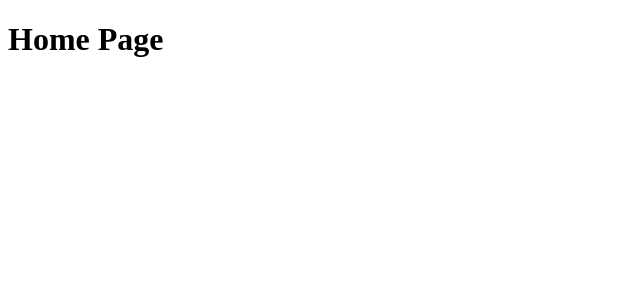
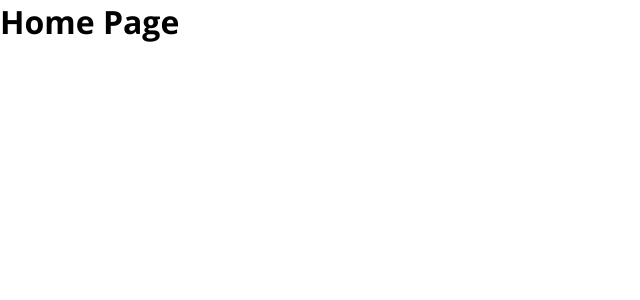
Before and after one commit to emozart/teste-rd, a React (Create React App) app: page / in a window 1280 px wide. Shown: the top 300 px of the page, without its empty margins (0-640 px from the left). Built offline with nearby package versions, Linux system fonts and the light colour scheme.

Commit message:
Definição de estilos globais
Instalação do Styled-Components e criação do arquivo de estilos globais

```diff
--- a/package.json
+++ b/package.json
@@ -13,6 +13,7 @@
     "react": "^16.13.1",
     "react-dom": "^16.13.1",
     "react-scripts": "3.4.3",
+    "styled-components": "^5.2.0",
     "typescript": "~3.7.2"
   },
   "scripts": {
@@ -37,6 +38,7 @@
     ]
   },
   "devDependencies": {
+    "@types/styled-components": "^5.1.3",
     "@typescript-eslint/eslint-plugin": "^4.1.0",
     "@typescript-eslint/parser": "^4.1.0",
     "eslint": "6.6.0",
--- a/public/index.html
+++ b/public/index.html
@@ -5,6 +5,9 @@
   <meta charset="utf-8" />
   <meta name="viewport" content="width=device-width, initial-scale=1" />
   <meta name="theme-color" content="#000000" />
+  <link
+    href="https://fonts.googleapis.com/css2?family=Open+Sans:ital,wght@0,300;0,400;0,600;0,700;0,800;1,300;1,400;1,600;1,700;1,800&display=swap"
+    rel="stylesheet">
   <title>React App</title>
 </head>
 
--- a/src/App.tsx
+++ b/src/App.tsx
@@ -1,5 +1,14 @@
 import React from 'react'
 
-const App: React.FC = () => <h1>Home Page</h1>
+import GlobalStyle from './styles/global'
+
+import Home from './pages/Home'
+
+const App: React.FC = () => (
+  <>
+    <GlobalStyle />
+    <Home />
+  </>
+)
 
 export default App
--- /dev/null
+++ b/src/pages/Home/index.tsx
@@ -0,0 +1,5 @@
+import React from 'react'
+
+const Home: React.FC = () => <h1>Home Page</h1>
+
+export default Home
--- /dev/null
+++ b/src/styles/global.ts
@@ -0,0 +1,13 @@
+import { createGlobalStyle } from 'styled-components'
+
+const GlobalStyle = createGlobalStyle`
+  * {
+    margin: 0;
+    padding: 0;
+    box-sizing: border-box;
+    outline: 0;
+    font-family: 'Open Sans', Helvetica, sans-serif, Arial;
+  }
+`
+
+export default GlobalStyle
```
Also changed, not shown: 1 other file (tests, documents, lock files or other folders).
